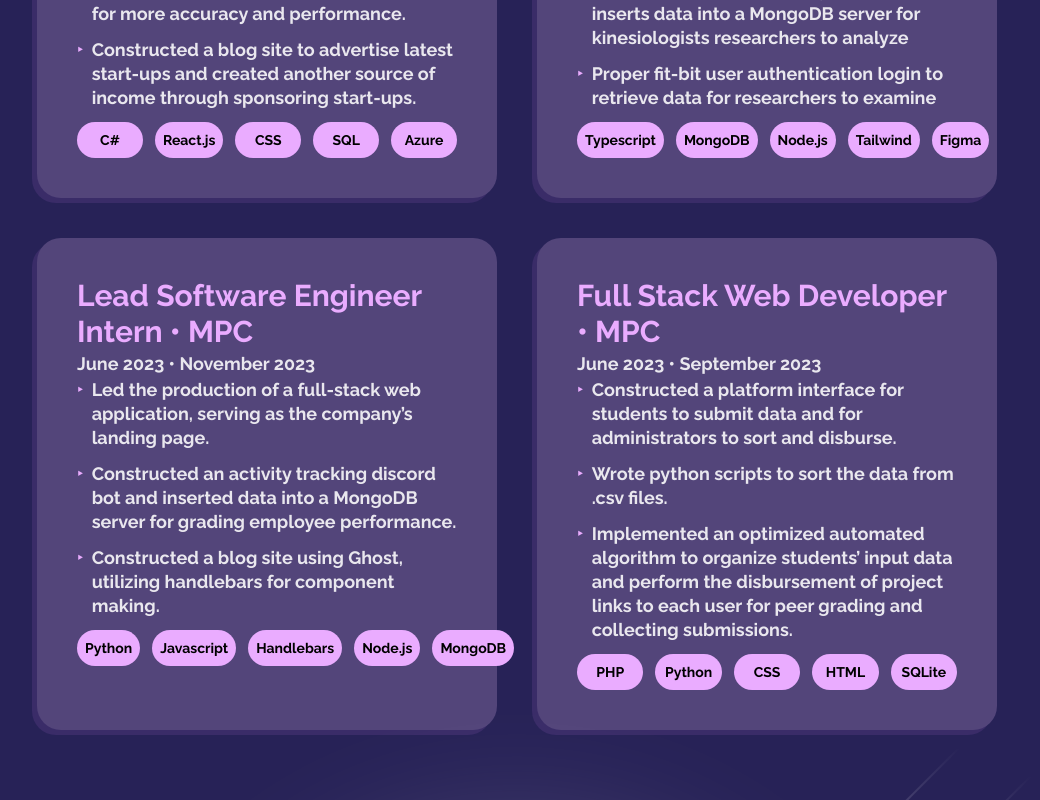
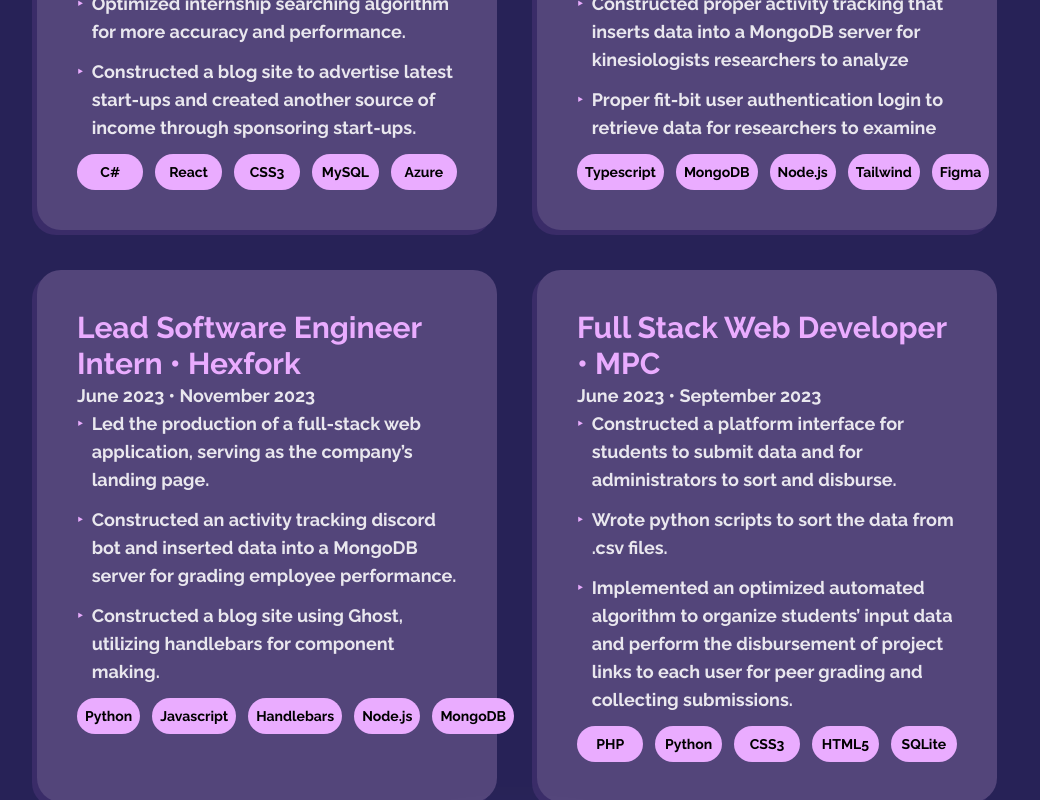
Before and after one commit to brandontranle/portfolio, a React (Vite) app: page / in a window 1280 px wide. Shown: the part 2120-2920 px from the top of the page, without its empty margins (123-1163 px from the left). Built offline with nearby package versions, Linux system fonts and the light colour scheme.

Commit message:
experience card edits

```diff
--- a/src/App.tsx
+++ b/src/App.tsx
@@ -3,15 +3,18 @@
 import Home from "./pages/Home";
 import Footer from "./components/Footer";
 import { BrowserRouter as Router, Route, Switch } from "react-router-dom";
+import { MediaProvider } from "./util/MediaContext";
 
 function App() {
   return (
+    <MediaProvider>
       <Router>
         <Switch>
           <Route path="/" exact component={Home} />
         </Switch>
         <Footer />
       </Router>
+    </MediaProvider>
   );
 }
 
--- a/src/components/Experience-Card.tsx
+++ b/src/components/Experience-Card.tsx
@@ -1,3 +1,5 @@
+import { useMedia } from "../util/MediaContext";
+
 interface ExpCardProps {
   title: string;
   company: string;
@@ -13,16 +15,27 @@
   points,
   skills,
 }) => {
+  const { isMobile } = useMedia();
+
   return (
     <div
-      className="experience rounded-3xl text-center sm:text-left font-ralewayBold w-full h-full flex flex-col p-10 z-20 bg-[#53457a] hover:drop-shadow-glow hover:cursor-pointer"
+      className="experience rounded-3xl sm:text-left font-ralewayBold w-full h-full flex flex-col p-10 z-20 bg-[#53457a] hover:drop-shadow-glow hover:cursor-pointer"
       style={{ transition: "0.5s ease" }}
     >
-      <header className="text-3xl text-[#EAACFF]">
-        {title} • {company}
+      <header className="text-xl md:text-3xl text-[#EAACFF]">
+        {isMobile ? (
+          <>
+            {title}
+            <br />@ {company}
+          </>
+        ) : (
+          <>
+            {title} • {company}
+          </>
+        )}
       </header>
       <div className="text-lg"> {date} </div>
-      <div className="text-lg leading-6 gap-3 flex flex-col text-left">
+      <div className="text-md md:text-lg leading-6 gap-3 flex flex-col text-left">
         {points.map((point, index) => (
           <div key={index} className="flex items-center">
             <span
@@ -35,13 +48,25 @@
           </div>
         ))}
       </div>
-      <div className="grid-cols-3 inline-grid md:flex md:flex-row gap-3 mt-3 place-items-center justify-center md:items-start md:justify-start">
+      <div className="xl:grid-cols-3 flex flex-row md:flex md:flex-row gap-3 mt-3 place-items-center justify-start md:items-start md:justify-start">
         {skills.map((skill, index) => (
           <div
             key={index}
-            className="rounded-3xl w-[100px] text-sm text-center p-2 bg-[#EAACFF] text-black"
+            className={`${
+              isMobile
+                ? `devicon-${
+                    skill.toLowerCase() === "express" ||
+                    skill.toLowerCase() === "emacs" ||
+                    skill.toLowerCase() === "influxdb"
+                      ? `${skill.toLowerCase()}-original`
+                      : `${skill.toLowerCase()}-plain colored`
+                  }
+              ${skill === "Tailwind" && "devicon-tailwindcss-plain colored"}
+              ${skill === "Node.js" && "devicon-nodejs-plain"} text-[2rem]`
+                : "rounded-3xl w-[100px] text-sm text-center p-2 bg-[#EAACFF] text-black"
+            }`}
           >
-            {skill}
+            {!isMobile && skill}
           </div>
         ))}
       </div>
--- a/src/output.css
+++ b/src/output.css
@@ -771,6 +771,10 @@
   height: 100%;
 }
 
+.h-\[50px\] {
+  height: 50px;
+}
+
 .w-10 {
   width: 2.5rem;
 }
@@ -805,6 +809,10 @@
 
 .w-full {
   width: 100%;
+}
+
+.w-\[50px\] {
+  width: 50px;
 }
 
 .max-w-0 {
@@ -839,6 +847,10 @@
 
 .grid-cols-3 {
   grid-template-columns: repeat(3, minmax(0, 1fr));
+}
+
+.grid-cols-5 {
+  grid-template-columns: repeat(5, minmax(0, 1fr));
 }
 
 .flex-row {
@@ -1168,6 +1180,10 @@
 .text-xl {
   font-size: 1.25rem;
   line-height: 1.75rem;
+}
+
+.text-\[2rem\] {
+  font-size: 2rem;
 }
 
 .font-bold {
@@ -1675,6 +1691,11 @@
     line-height: 1.75rem;
   }
 
+  .md\:text-3xl {
+    font-size: 1.875rem;
+    line-height: 2.25rem;
+  }
+
   .md\:text-white {
     --tw-text-opacity: 1;
     color: rgb(255 255 255 / var(--tw-text-opacity));
@@ -1796,6 +1817,11 @@
     font-size: 1.5rem;
     line-height: 2rem;
   }
+
+  .lg\:text-3xl {
+    font-size: 1.875rem;
+    line-height: 2.25rem;
+  }
 }
 
 @media (min-width: 1280px) {
@@ -1837,6 +1863,10 @@
 
   .xl\:grid-cols-2 {
     grid-template-columns: repeat(2, minmax(0, 1fr));
+  }
+
+  .xl\:grid-cols-3 {
+    grid-template-columns: repeat(3, minmax(0, 1fr));
   }
 
   .xl\:flex-row {
--- a/src/sections/Experience.tsx
+++ b/src/sections/Experience.tsx
@@ -17,7 +17,7 @@
         "Optimized internship searching algorithm for more accuracy and performance.",
         "Constructed a blog site to advertise latest start-ups and created another source of income through sponsoring start-ups.",
       ],
-      skills: ["C#", "React.js", "CSS", "SQL", "Azure"],
+      skills: ["C#", "React", "CSS3", "MySQL", "Azure"],
     },
     {
       title: "Software Developer Intern",
@@ -32,7 +32,7 @@
     },
     {
       title: "Lead Software Engineer Intern",
-      company: "MPC",
+      company: "Hexfork",
       date: "June 2023 • November 2023",
       points: [
         " Led the production of a full-stack web application, serving as the company’s landing page. ",
@@ -50,7 +50,7 @@
         "Wrote python scripts to sort the data from .csv files.",
         "Implemented an optimized automated algorithm to organize students’ input data and perform the disbursement of project links to each user for peer grading and collecting submissions.",
       ],
-      skills: ["PHP", "Python", "CSS", "HTML", "SQLite"],
+      skills: ["PHP", "Python", "CSS3", "HTML5", "SQLite"],
     },
   ];
 
--- /dev/null
+++ b/src/util/MediaContext.tsx
@@ -0,0 +1,38 @@
+import React, { createContext, useContext, useState, useEffect } from "react";
+
+interface MediaContextProps {
+  isMobile: boolean;
+}
+
+const MediaContext = createContext<MediaContextProps | undefined>(undefined);
+
+const MediaProvider: React.FC<{ children: React.ReactNode }> = ({
+  children,
+}) => {
+  const [isMobile, setIsMobile] = useState(window.innerWidth < 768);
+  const handleResize = () => setIsMobile(window.innerWidth < 768);
+
+  useEffect(() => {
+    window.addEventListener("resize", handleResize);
+    return () => window.removeEventListener("resize", handleResize);
+  }, []);
+
+  return (
+    <MediaContext.Provider
+      value={{
+        isMobile,
+      }}
+    >
+      {children}
+    </MediaContext.Provider>
+  );
+};
+
+const useMedia = () => {
+  const context = useContext(MediaContext);
+  if (!context) {
+    throw new Error("useMedia must be used within a MediaProvider");
+  }
+  return context;
+};
+export { MediaProvider, useMedia };
```
Lines whose indentation alone changed are shown as unchanged.
